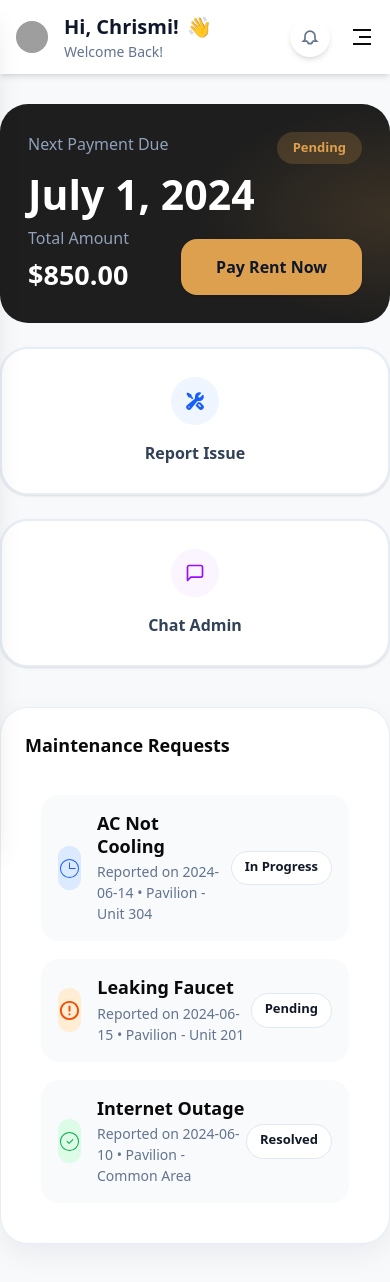
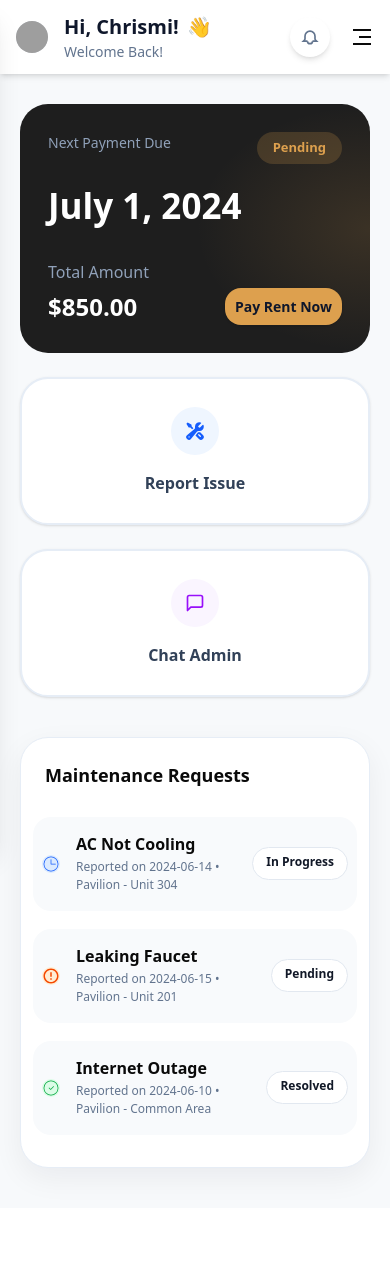
Before and after one commit to Chrismiweb/Hinansho-Client-Portal-Frontend, a Next.js app: page /tenant in a window 390 px wide. After the commit the page ends 1208 px from the top, so only its background shows below. Built offline with nearby package versions, Linux system fonts and the light colour scheme; grey boxes are pictures that could not be loaded.

Commit message:
client responsiveness done

```diff
--- a/src/components/tenant/documents/DocumentItem.jsx
+++ b/src/components/tenant/documents/DocumentItem.jsx
@@ -20,7 +20,7 @@ export default function DocumentItem({ doc }) {
         </div>
       </div>
 
-      <div className="flex items-center gap-3">
+      <div className="flex flex-col lg:flex-row items-center gap-3">
         <button className="text-sm text-gray-500 flex items-center gap-1">
           <EyeIcon className="w-4 h-4" />
           Preview
--- a/src/components/tenant/documents/DocumentsPage.jsx
+++ b/src/components/tenant/documents/DocumentsPage.jsx
@@ -4,7 +4,7 @@ import SectionTwo from './SectionTwo'
 
 function DocumentsPage() {
   return (
-        <div className="space-y-10">
+        <div className="flex flex-col gap-5 items-center justify-center lg:items-start lg:justify-start w-full ">
       <SectionOne />
       <SectionTwo />
     </div>
--- a/src/components/tenant/documents/SectionOne.jsx
+++ b/src/components/tenant/documents/SectionOne.jsx
@@ -7,39 +7,39 @@ import { MdArrowOutward } from "react-icons/md";
 
 export default function SectionOne() {
   return (
-    <div className="space-y-6">
-      <button className="flex items-center gap-2 bg-[#0F172B] text-white px-5 py-2.5 rounded-full text-[16px]">
-        <ArrowDownTrayIcon className="w-4 h-4" />
+    <div className="w-full px-[20px] md:px-0">
+      <button className="inline-flex items-center  gap-2 mb-6 bg-[#0F172B] text-white px-5 py-2.5 rounded-full text-[16px]">
+        <ArrowDownTrayIcon className="w-4 h-4 " />
         Download All New
       </button>
 
-      <div className="grid grid-cols-1 md:grid-cols-3 gap-6">
+      <div className="flex lg:flex-row flex-col w-full items-center lg:items-start justify-between gap-4">
         {/* Total Documents */}
-        <div className="bg-[#0F172A] text-white rounded-[32px] p-6">
+        <div className="bg-[#0F172A] text-white w-full lg:w-[32%] rounded-[32px] p-6">
           <div className="w-13 h-13 rounded-[16px] bg-[#FFFFFF1A] flex items-center justify-center mb-4">
             <DocumentTextIcon className="w-6 h-6 text-[#DDA04E]" />
           </div>
           <p className="text-[16px] text-[#90A1B9]">Total Documents</p>
           <h2 className="text-[41px] font-bold mt-2">10</h2>
-          <p className="text-sm text-[#90A1B9] mt-1">
+          <p className="text-[14px] text-[#90A1B9] mt-1">
             Across 3 properties
           </p>
         </div>
 
         {/* New This Month */}
-        <div className="bg-white rounded-[32px] p-6 border border-[#F1F5F9]">
+        <div className="bg-white rounded-[32px] w-full lg:w-[32%] p-6 border border-[#F1F5F9]">
           <div className="w-13 h-13 rounded-[16px] bg-[#F0FDF4] flex items-center justify-center mb-4">
             <MdArrowOutward className="w-6 h-6 text-[#00A63E]" />
           </div>
           <p className="text-[16px] text-[#90A1B9]">New This Month</p>
           <h2 className="text-[41px] font-bold mt-2">3</h2>
-          <span className="inline-block mt-2 text-sm px-3 py-1 rounded-full bg-[#F0FDF4] text-[#00A63E] font-bold">
+          <span className="inline-block mt-2 text-[14px] px-3 py-1 rounded-full bg-[#F0FDF4] text-[#00A63E] font-bold">
             All downloaded
           </span>
         </div>
 
         {/* Recently Viewed */}
-        <div className="bg-white rounded-[32px] p-6 border border-[#F1F5F9]">
+        <div className="bg-white rounded-[32px] w-full lg:w-[32%] p-6 border border-[#F1F5F9]">
           <div className="w-13 h-13 rounded-[16px] bg-[#DDA04E1A] flex items-center justify-center mb-4">
             <EyeIcon className="w-6 h-6 text-[#DDA04E]" />
           </div>
@@ -47,7 +47,7 @@ export default function SectionOne() {
           <h3 className="font-semibold mt-2 truncate text-[20px]">
             Q1 2024 Performance...
           </h3>
-          <p className="text-sm text-[#90A1B9] mt-3">Just now</p>
+          <p className="text-[14px] text-[#90A1B9] mt-3">Just now</p>
         </div>
       </div>
     </div>
--- a/src/components/tenant/documents/SectionTwo.jsx
+++ b/src/components/tenant/documents/SectionTwo.jsx
@@ -19,7 +19,8 @@ export default function SectionTwo() {
       : documentCategories[activeTab] || [];
 
   return (
-    <div className="bg-white rounded-3xl p-6 border border-[#E2E8F0]">
+
+    <div className="bg-white rounded-3xl p-6 border border-[#E2E8F0] w-full">
       {/* Tabs + Search */}
       <div className="flex flex-col lg:flex-row lg:items-center lg:justify-between gap-4 mb-6">
         <div className="flex gap-2 bg-[#F8FAFC] p-1 rounded-full">
@@ -60,5 +61,6 @@ export default function SectionTwo() {
         )}
       </div>
     </div>
+
   );
 }
--- a/src/components/tenant/overview/MaintenanceRequests.jsx
+++ b/src/components/tenant/overview/MaintenanceRequests.jsx
@@ -9,48 +9,48 @@ const requests = [
     title: "AC Not Cooling",
     meta: "Reported on 2024-06-14 • Pavilion - Unit 304",
     status: "In Progress",
-    icon: <CiClock2 className="text-[23px] font-bold text-[#155DFC]" />,
+    icon: <CiClock2 className="text-[18px] md:text-[23px] font-bold text-[#155DFC]" />,
     iconBg: "bg-[#DBEAFE]",
   },
   {
     title: "Leaking Faucet",
     meta: "Reported on 2024-06-15 • Pavilion - Unit 201",
     status: "Pending",
-    icon: <RiErrorWarningLine className="text-[23px] font-bold text-[#F54900]" />,
+    icon: <RiErrorWarningLine className="text-[18px] md:text-[23px] font-bold text-[#F54900]" />,
     iconBg: "bg-[#FFEDD4]",
   },
   {
     title: "Internet Outage",
     meta: "Reported on 2024-06-10 • Pavilion - Common Area",
     status: "Resolved",
-    icon: <CiCircleCheck className="text-[23px] font-bold text-[#00A63E]" />,
+    icon: <CiCircleCheck className="text-[18px] md:text-[23px] font-bold text-[#00A63E]" />,
     iconBg: "bg-[#DCFCE7]",
   },
 ];
 
 export default function MaintenanceRequests() {
   return (
-    <section className="rounded-[28px] bg-white border border-[#E6EDF6] shadow-[0_10px_30px_rgba(15,23,42,0.06)] p-6 md:p-6">
-      <h3 className="text-[18px] font-semibold text-[#0A0A0A]">
+    <section className="rounded-[28px] bg-white border border-[#E6EDF6] shadow-[0_10px_30px_rgba(15,23,42,0.06)] px-[4px] py-6 md:px-0 md:p-6">
+      <h3 className="text-[18px] font-semibold px-[20px] lg:px-0 text-[#0A0A0A]">
         Maintenance Requests
       </h3>
 
-      <div className="mt-5 rounded-[20px] p-4 md:p-5 flex flex-col gap-[18px]">
+      <div className="mt-5 rounded-[20px] p-2 md:p-5 flex flex-col gap-[18px]">
         {requests.map((r) => (
           <div
             key={r.title}
-            className="rounded-[18px] bg-[#F8FAFC] border border-white/0 px-4 md:px-5 py-4 flex items-center justify-between"
+            className="rounded-[18px] bg-[#F8FAFC] border border-white/0 px-2 md:px-5 py-4 flex items-center justify-between"
           >
             <div className="flex items-center gap-4">
-              <div className={`h-11 w-11 rounded-[16px] ${r.iconBg} flex items-center justify-center`}>
+              <div className={`md:h-11 md:w-11 rounded-[16px] ${r.iconBg} flex items-center justify-center`}>
                 {r.icon}
               </div>
 
               <div>
-                <p className="text-[18px] font-semibold leading-tight">
+                <p className="text-[16px] md:text-[20px] lg:text-[18px] font-semibold leading-tight">
                   {r.title}
                 </p>
-                <p className="mt-1 text-[14px] text-[#62748E] max-w-[520px]">
+                <p className="mt-1 text-[12px] md:text-[18px]  lg:text-[14px] text-[#62748E] max-w-[150px] md:max-w-[520px]">
                   {r.meta}
                 </p>
               </div>
@@ -67,7 +67,7 @@ export default function MaintenanceRequests() {
 function StatusPill({ status }) {
   // all pills in the screenshot look like light grey outlines
   return (
-    <span className="shrink-0 rounded-full border border-[#E2E8F0] bg-white px-[13px] pt-[5px] pb-[8px] text-[13px] font-bold text-[#111827]">
+    <span className="shrink-0 rounded-full border border-[#E2E8F0] bg-white px-[13px] pt-[5px] pb-[8px] text-[12px] md:text-[18px] lg:text-[13px] font-bold text-[#111827]">
       {status}
     </span>
   );
--- a/src/components/tenant/overview/OverviewPage.jsx
+++ b/src/components/tenant/overview/OverviewPage.jsx
@@ -3,7 +3,7 @@ import MaintenanceRequests from "./MaintenanceRequests";
 
 export default function OverviewPage() {
   return (
-    <div className=" min-h-screen flex flex-col gap-[40px] pb-[40px]">
+    <div className=" min-h-screen px-5 md:px-8 lg:px-0 flex flex-col gap-[40px] pb-[40px]">
       {/* Payment Overview Section */}
       <PaymentOverview
         dueDate="July 1, 2024"
--- a/src/components/tenant/overview/PaymentOverview.jsx
+++ b/src/components/tenant/overview/PaymentOverview.jsx
@@ -17,8 +17,8 @@ export default function PaymentOverview() {
         <div className="relative p-7 md:p-7 h-full flex flex-col justify-between min-h-[190px]">
           <div className="flex items-start justify-between">
             <div>
-              <p className="text-[16px] text-[#90A1B9]">Next Payment Due</p>
-              <h2 className="mt-2 text-[41px] font-semibold text-white">
+              <p className="text-[14px] md:text-[16px] text-[#90A1B9]">Next Payment Due</p>
+              <h2 className="mt-2 text-[35px] mt-[27px] lg:mt-0 md:text-[41px] font-semibold text-white">
                 July 1, 2024
               </h2>
             </div>
@@ -28,15 +28,15 @@ export default function PaymentOverview() {
             </span>
           </div>
 
-          <div className="flex items-end justify-between">
+          <div className="flex items-end justify-between mt-[27px] lg:mt-0">
             <div>
               <p className="text-[16px] text-[#90A1B9]">Total Amount</p>
-              <p className="mt-[5px] text-[27px] font-bold text-white">
+              <p className="mt-[5px] text-[24px] md:text-[27px] font-bold text-white">
                 $850.00
               </p>
             </div>
 
-            <button onClick={() => setOpen(true)} className="rounded-[16px] bg-[#DDA04E] px-[35px] py-4 text-[16px] cursor-pointer font-semibold text-[#0F172B] shadow-sm hover:opacity-95 transition">
+            <button onClick={() => setOpen(true)} className="rounded-[16px] bg-[#DDA04E] px-[10px]  lg:px-[35px] py-2 md:py-4 text-[14px] md:text-[16px] cursor-pointer font-semibold text-[#0F172B] shadow-sm hover:opacity-95 transition">
               Pay Rent Now
             </button>
           </div>
@@ -69,7 +69,7 @@ function ActionCard({ icon, iconBg, label }) {
       <div className={`h-12 w-12 rounded-full ${iconBg} flex items-center justify-center`}>
         {icon}
       </div>
-      <p className="text-[16px] font-semibold text-[#314158]">{label}</p>
+      <p className="text-[16px] md:text-[20px] lg:text-[16px] font-semibold text-[#314158]">{label}</p>
     </button>
   );
 }
```
